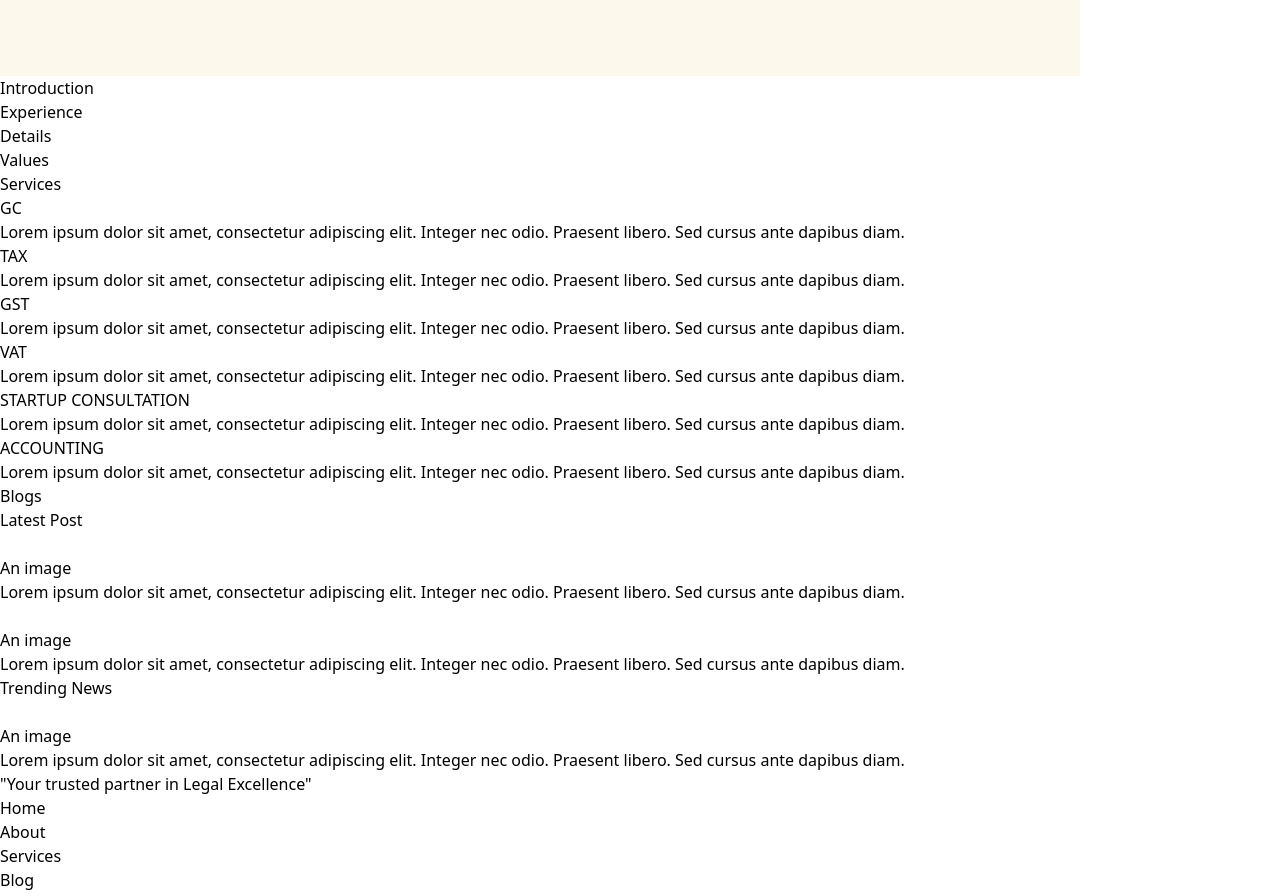
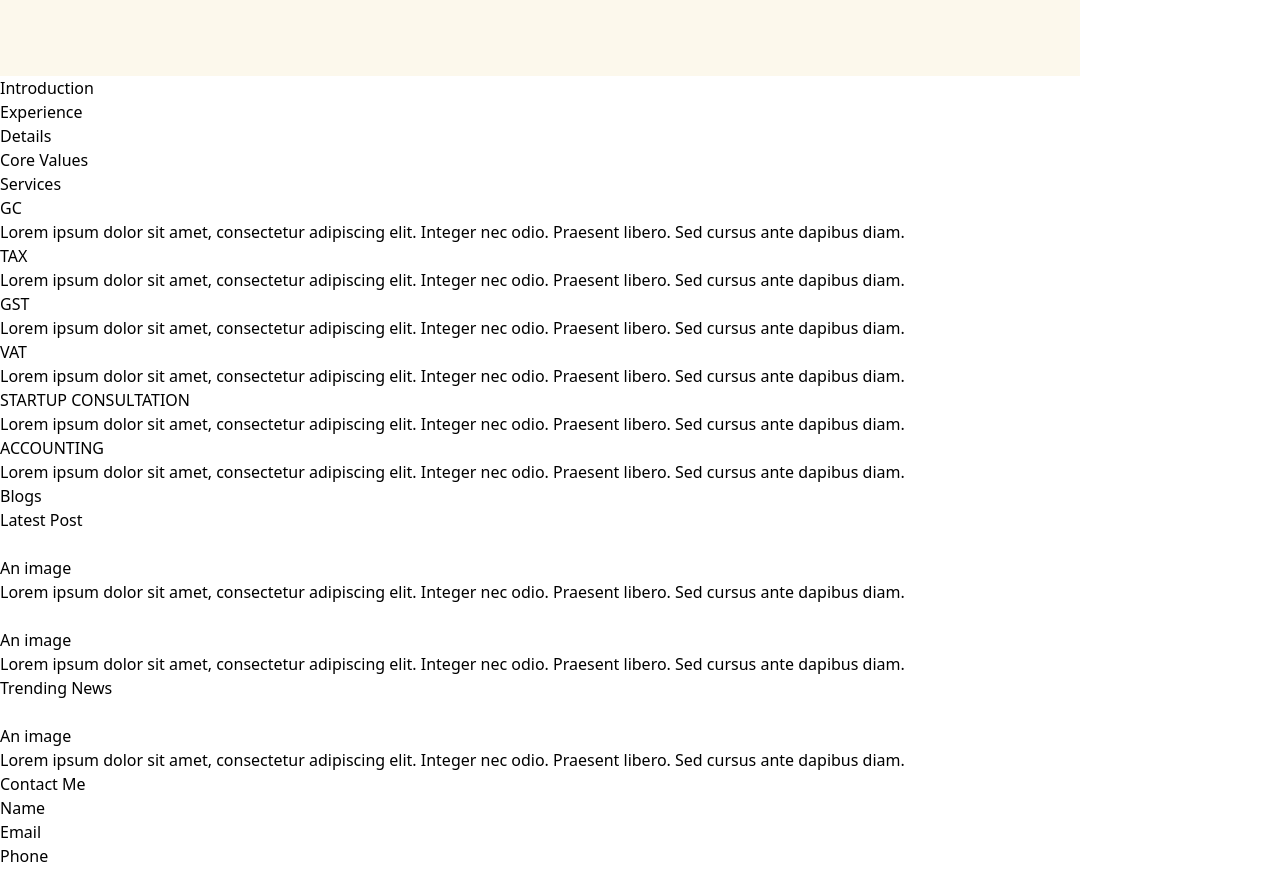
Before and after one commit to Arpan-117/Scportfolio, a React (Vite) app: page / in a window 1280 px wide. Shown: the part 2420-3316 px from the top of the page. Built offline with nearby package versions, Linux system fonts and the light colour scheme.

Commit message:
Changes to About and Contact sections

```diff
--- a/src/App.jsx
+++ b/src/App.jsx
@@ -6,6 +6,7 @@ import Carousel from './components/Carousel'
 import Services from './components/Services'
 import Blog from './components/Blog'
 import About from './components/About'
+import Contact from './components/Contact'
 
 function App() {
   const [count, setCount] = useState(0)
@@ -18,6 +19,7 @@ function App() {
         <About />
         <Services />
         <Blog />
+        <Contact />
       </Layout>
     </>
   )
--- a/src/components/About.jsx
+++ b/src/components/About.jsx
@@ -3,19 +3,10 @@ import Lawyer from '../assets/Lawyer.png'
 
 function About() {
 
-    const [activeHeading, setActiveHeading] = useState(null);
+    const [activeSection, setActiveSection] = useState(null);
 
-    // Content for each heading
-    const headings = [
-        { id: 'introduction', title: 'Introduction', content: 'This is the introduction content.' },
-        { id: 'experience', title: 'Experience', content: 'This is the experience content.' },
-        { id: 'details', title: 'Details', content: 'This is the details content.' },
-        { id: 'values', title: 'Values', content: 'This is the core values content.' },
-    ];
-
-    // Toggle the active heading
-    const toggleHeading = (id) => {
-        setActiveHeading((prev) => (prev === id ? null : id));
+    const handleSectionClick = (section) => {
+        setActiveSection(section === activeSection ? null : section);
     };
 
     return (
@@ -33,35 +24,41 @@ function About() {
                         <img src={Lawyer} alt='Lawyer' />
                     </div>
 
-                    {/* <div className='basis-1/2 py-40 px-10'>
-                        <ul className='text-[#3E5879] text-2xl'>
-                            <br />
-                            <li>Introduction</li>
-                            <br />
-                            <li>Experience</li>
-                            <br />
-                            <li>Details</li>
-                            <br />
-                            <li>Core Values</li>
-                        </ul>
-                    </div> */}
+                        <div className='basis-1/2 py-20 px-10'>
+                            <h2 className='text-[#3E5879] text-3xl py-2' onClick={() => handleSectionClick('Introduction')}>Introduction</h2>
+                            {activeSection === 'Introduction' && (
+                                <div>
+                                    {/* Content for Introduction */}
+                                    <p>This is the introduction content.</p>
+                                </div>
+                            )}
 
-                    <div className='basis-1/2 py-40 px-10'>
-                    <ul>
-                    {headings.map((heading) => (
-                        <li key={heading.id}>
-                            {/* Render the heading */}
-                            <h2 className='text-[#3E5879] text-3xl' onClick={() => toggleHeading(heading.id)}>
-                                {heading.title}
-                            </h2>
-                            {/* Render the content if the heading is active */}
-                            {activeHeading === heading.id && (
-                                <p className='text-[#3E5879] text-xl'>{heading.content}</p>
+                            <h2 className='text-[#3E5879] text-3xl py-4' onClick={() => handleSectionClick('Experience')}>Experience</h2>
+                            {activeSection === 'Experience' && (
+                                <div>
+                                    {/* Content for Experience */}
+                                    <p>This is the experience content.</p>
+                                </div>
                             )}
-                        </li>
-                    ))}
-                    </ul>
-                    </div>
+
+                            <h2 className='text-[#3E5879] text-3xl py-4' onClick={() => handleSectionClick('Details')}>Details</h2>
+                            {activeSection === 'Details' && (
+                                <div>
+                                    {/* Content for Details */}
+                                    <p>This is the details content.</p>
+                                </div>
+                            )}
+
+                            <h2 className='text-[#3E5879] text-3xl py-4' onClick={() => handleSectionClick('Values')}>Core Values</h2>
+                            {activeSection === 'Values' && (
+                                <div className='grid grid-cols-2 gap-4'>
+                                    {/* Content for Details */}
+                                    <p>- Integrity</p>
+                                    <p>- Client centric approach</p>
+                                    <p>- Precision</p>
+                                </div>
+                            )}
+                        </div>
 
                 </div>
 
--- a/src/components/Contact.jsx
+++ b/src/components/Contact.jsx
@@ -2,7 +2,41 @@ import React from 'react'
 
 function Contact() {
   return (
-    <div>Contact</div>
+    <>
+      <div className='flex flex-row bg-[#F5EFE7] text-[#3E5879] h-screen px-40 justify-center items-center'>
+        <div>
+          <h2 className='text-center text-5xl'>Contact Me</h2>
+
+          <div className='py-14'>
+
+            <form className='space-y-4'>
+
+              <div>
+                <label htmlFor='name' className='block text-[#3E5879] text-2xl'>Name</label>
+                <input type='text' id='name' name='name' required className='w-full mt-2 p-1 rounded-md text-[#3E5879] border-2 border-[#3E5879] shadow-xl' />
+              </div>
+              <div>
+                <label htmlFor='email' className='block text-[#3E5879] text-2xl'>Email</label>
+                <input type='email' id='email' name='email' required className='w-full mt-2 p-1 rounded-md text-[#3E5879] border-2 border-[#3E5879] shadow-xl' />
+              </div>
+              <div>
+                <label htmlFor='phone' className='block text-[#3E5879] text-2xl'>Phone</label>
+                <input id='phone' name='phone' type='tel' required className='w-full mt-2 p-1 rounded-md text-[#3E5879] border-2 border-[#3E5879] shadow-xl' />
+              </div>
+              <div>
+                <label htmlFor='message' className='block text-[#3E5879] text-2xl'>Message</label>
+                <textarea id='message' name='message' required className='w-full mt-2 p-1 rounded-md text-[#3E5879] border-2 border-[#3E5879] shadow-xl'></textarea>
+              </div>
+              <div>
+                <button type='submit' className='bg-[#3E5879] text-[#F5EFE7] rounded-lg py-2 px-4'>Send Message</button>
+              </div>
+            </form>
+
+          </div>
+
+        </div>
+      </div>
+    </>
   )
 }
 
```
